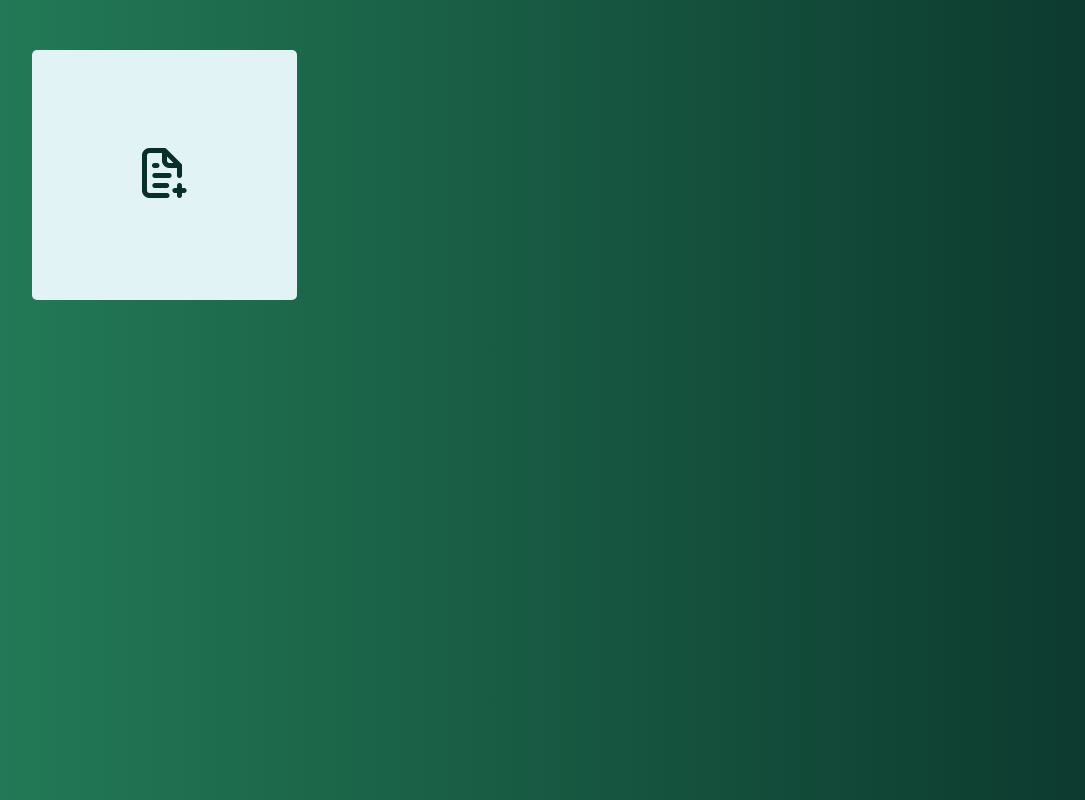
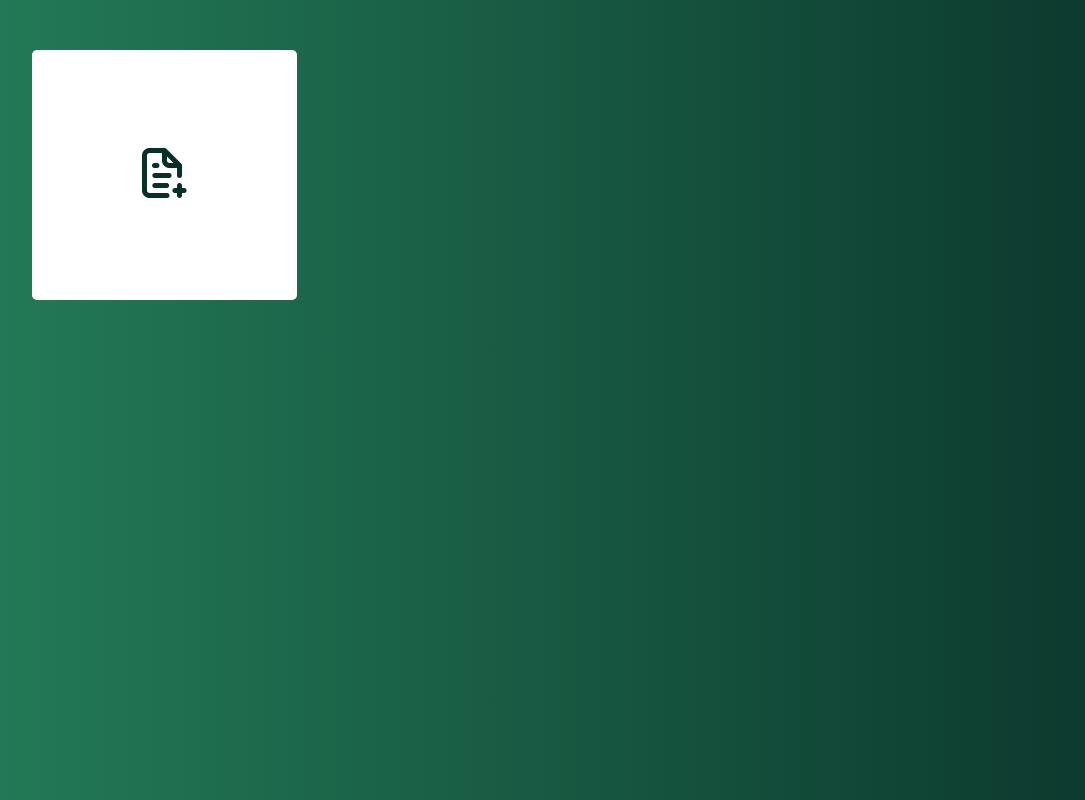
Before and after one commit to Lynnmwova/NotesApp, a plain HTML site: page index.html in a window 1280 px wide. Shown: the whole page, without its empty margins (18-1103 px from the left). Drawn offline with nearby package versions, Linux system fonts and the light colour scheme.

Commit message:
CSSupdates

```diff
--- a/style.css
+++ b/style.css
@@ -5,8 +5,8 @@
 :root{
 
     --primaryColor: #093028 ;
-    --secondarycolor:#e2f3f5 ;
-    --primaryText: #3d5af1;
+    --secondarycolor: #fff;
+    --primaryText: #237A57;
 }
 
 
```
